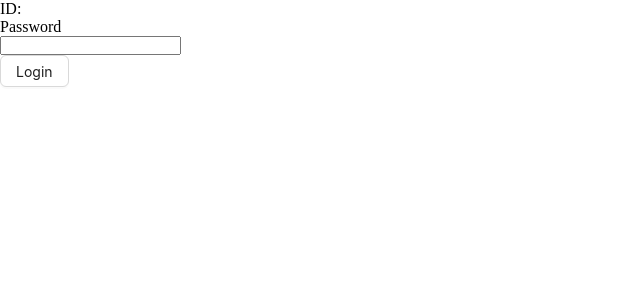
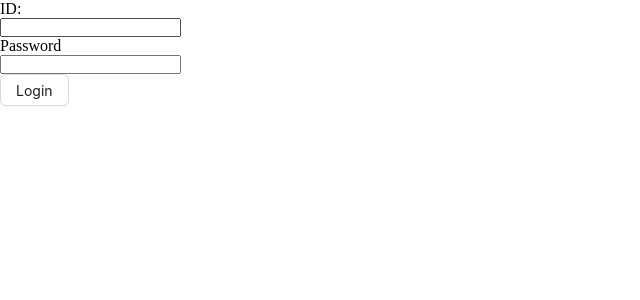
Before and after one commit to sahik7/phuni-client, a React (Vite) app: page /login in a window 1280 px wide. Shown: the top 300 px of the page, without its empty margins (0-640 px from the left). Built offline with nearby package versions, Linux system fonts and the light colour scheme.

Commit message:
PHInput imported for both id and password

```diff
--- a/src/components/form/PHInput.tsx
+++ b/src/components/form/PHInput.tsx
@@ -1,11 +1,11 @@
 import { useFormContext } from "react-hook-form";
 
-const PHInput = () => {
+const PHInput = ({ type, name }) => {
 
     const { register } = useFormContext()
     return (
         <div>
-            <input type="text" id="password" {...register("password")} />
+            <input type={type} id={name} {...register(name)} />
         </div>
     );
 };
--- a/src/pages/Login.tsx
+++ b/src/pages/Login.tsx
@@ -40,11 +40,11 @@ function Login() {
         <PHForm onSubmit={onSubmit}>
             <div>
                 <label htmlFor="id">ID:</label>
-                {/* <input type="text" id="id" {...register("userId")} /> */}
+                < PHInput type="text" name="id" />
             </div>
             <div>
                 <label htmlFor="password">Password</label>
-                <PHInput />
+                <PHInput type="text" name="password" />
             </div>
             <Button htmlType="submit">Login</Button>
         </PHForm>
```
